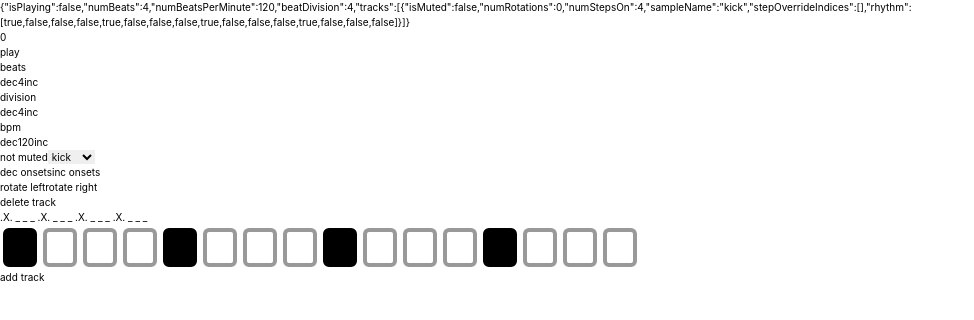
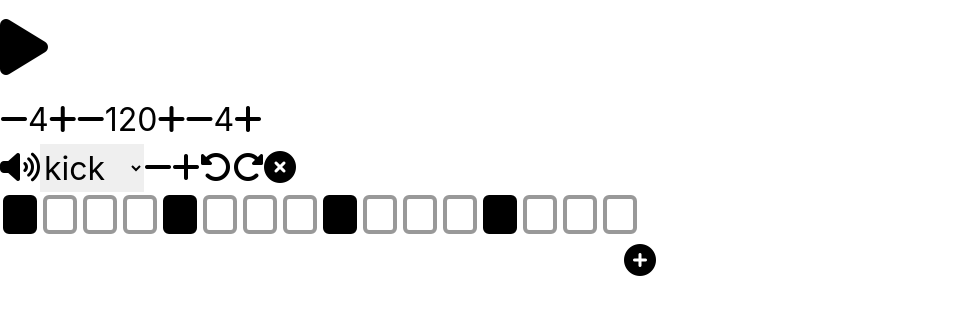
Before and after one commit to isaacronan/rhythms, a React (Create React App) app: page / in a window 1280 px wide. Shown: the top 320 px of the page, without its empty margins (0-974 px from the left). Built offline with nearby package versions, Linux system fonts and the light colour scheme.

Commit message:
add icons

```diff
--- a/package.json
+++ b/package.json
@@ -3,6 +3,7 @@
   "version": "0.1.0",
   "private": true,
   "dependencies": {
+    "@fortawesome/fontawesome-free": "^6.4.0",
     "@testing-library/jest-dom": "^5.16.5",
     "@testing-library/react": "^13.4.0",
     "@testing-library/user-event": "^13.5.0",
--- a/src/components/controls.tsx
+++ b/src/components/controls.tsx
@@ -13,28 +13,39 @@ export const Controls = () => {
 
     return (
         <div>
-            <div>{JSON.stringify(state)}</div>
-            <div>{currentStep}</div>
+            <div className="text-[4.0rem]">
+                <button onClick={() => dispatch<TogglePlayAction>({ type: 'toggle-play' })}>
+                    <span className={`fa-solid fa-${state.isPlaying ? 'stop' : 'play'}`}></span>
+                </button>
+            </div>
+            <div className="flex text-[2.0rem]">
                 <div>
-                <button onClick={() => dispatch<TogglePlayAction>({ type: 'toggle-play' })}>{state.isPlaying ? 'stop' : 'play'}</button>
+                    <button disabled={state.numBeats === 1} onClick={() => dispatch<ChangeNumBeatsAction>({ type: 'change-num-beats', delta: -1})}>
+                        <span className="fa-solid fa-minus"></span>
+                    </button>
+                    <span>{state.numBeats}</span>
+                    <button onClick={() => dispatch<ChangeNumBeatsAction>({ type: 'change-num-beats', delta: 1})}>
+                        <span className="fa-solid fa-plus"></span>
+                    </button>
                 </div>
                 <div>
-                <div>beats</div>
-                <button disabled={state.numBeats === 1} onClick={() => dispatch<ChangeNumBeatsAction>({ type: 'change-num-beats', delta: -1})}>dec</button>
-                <span>{state.numBeats}</span>
-                <button onClick={() => dispatch<ChangeNumBeatsAction>({ type: 'change-num-beats', delta: 1})}>inc</button>
+                    <button disabled={state.numBeatsPerMinute === 1} onClick={() => dispatch<ChangeNumBeatsPerMinuteAction>({ type: 'change-num-beats-per-minute', delta: -1 })}>
+                        <span className="fa-solid fa-minus"></span>
+                    </button>
+                    <span>{state.numBeatsPerMinute}</span>
+                    <button onClick={() => dispatch<ChangeNumBeatsPerMinuteAction>({ type: 'change-num-beats-per-minute', delta: 1 })}>
+                        <span className="fa-solid fa-plus"></span>
+                    </button>
                 </div>
                 <div>
-                <div>division</div>
-                <button disabled={state.beatDivision === 1} onClick={() => dispatch<ChangeBeatDivisionAction>({ type: 'change-beat-division', delta: -1})}>dec</button>
+                    <button disabled={state.beatDivision === 1} onClick={() => dispatch<ChangeBeatDivisionAction>({ type: 'change-beat-division', delta: -1})}>
+                        <span className="fa-solid fa-minus"></span>
+                    </button>
                     <span>{state.beatDivision}</span>
-                <button onClick={() => dispatch<ChangeBeatDivisionAction>({ type: 'change-beat-division', delta: 1})}>inc</button>
+                    <button onClick={() => dispatch<ChangeBeatDivisionAction>({ type: 'change-beat-division', delta: 1})}>
+                        <span className="fa-solid fa-plus"></span>
+                    </button>
                 </div>
-            <div>
-                <div>bpm</div>
-                <button disabled={state.numBeatsPerMinute === 1} onClick={() => dispatch<ChangeNumBeatsPerMinuteAction>({ type: 'change-num-beats-per-minute', delta: -1 })}>dec</button>
-                <span>{state.numBeatsPerMinute}</span>
-                <button onClick={() => dispatch<ChangeNumBeatsPerMinuteAction>({ type: 'change-num-beats-per-minute', delta: 1 })}>inc</button>
             </div>
             {state.tracks.map((track, index) => (
                 <>
@@ -60,8 +71,10 @@ export const Controls = () => {
                     />
                 </>
             ))}
-            <div>
-                <button onClick={() => dispatch<AddTrackAction>({ type: 'add-track' })}>add track</button>
+            <div className="flex flex-col center text-[2.0rem]">
+                <button onClick={() => dispatch<AddTrackAction>({ type: 'add-track' })}>
+                    <span className="fa-solid fa-circle-plus"></span>
+                </button>
             </div>
         </div>
     );
--- a/src/components/track-control.tsx
+++ b/src/components/track-control.tsx
@@ -7,32 +7,35 @@ export const TrackControl = (props: ITrackControlProps) => {
     } = props;
 
     return (
-        <div>
-            <button onClick={onToggleMute}>{isMuted ? 'muted' : 'not muted'}</button>
-            <select onChange={e => onChangeSample(e.target.value) } name="" id="" value={selectedSampleName}>
+        <div className="flex text-[2.0rem]">
+            <button onClick={onToggleMute}>
+                <span className={`fa-solid fa-volume-${isMuted ? 'xmark' : 'high'}`}></span>
+            </button>
+            <select onChange={e => onChangeSample(e.target.value)} name="" id="" value={selectedSampleName}>
                 {samples.map(({ sampleName }) => (
                     <option value={sampleName}>{sampleName}</option>
                 ))}
             </select>
             <div>
-                <button onClick={onDecrementOnsets}>dec onsets</button>
-                <button onClick={onIncrementOnsets}>inc onsets</button>
+                <button onClick={onDecrementOnsets}>
+                    <span className="fa-solid fa-minus"></span>
+                </button>
+                <button onClick={onIncrementOnsets}>
+                    <span className="fa-solid fa-plus"></span>
+                </button>
             </div>
             <div>
-                <button onClick={onRotateLeft}>rotate left</button>
-                <button onClick={onRotateRight}>rotate right</button>
+                <button onClick={onRotateLeft}>
+                    <span className="fa-solid fa-rotate-left"></span>
+                </button>
+                <button onClick={onRotateRight}>
+                    <span className="fa-solid fa-rotate-right"></span>
+                </button>
             </div>
             <div>
-                <button onClick={onDelete}>delete track</button>
-            </div>
-            <div>
-                {effectiveRhythm.map((isOn, index) => {
-                    const marker = isOn ? 'X' : '_';
-                    if (euclideanRhythm[index]) {
-                        return <span>.{marker}.</span>;
-                    }
-                    return <span> {marker} </span>;
-                })}
+                <button onClick={onDelete}>
+                    <span className="fa-solid fa-circle-xmark"></span>
+                </button>
             </div>
         </div>
     );
--- a/src/index.tsx
+++ b/src/index.tsx
@@ -1,6 +1,7 @@
 import React from 'react';
 import ReactDOM from 'react-dom/client';
 import './index.css';
+import '@fortawesome/fontawesome-free/css/all.css';
 import App from './App';
 import reportWebVitals from './reportWebVitals';
 
```
Also changed, not shown: 1 other file (tests, documents, lock files or other folders). Lines whose indentation alone changed are shown as unchanged.
